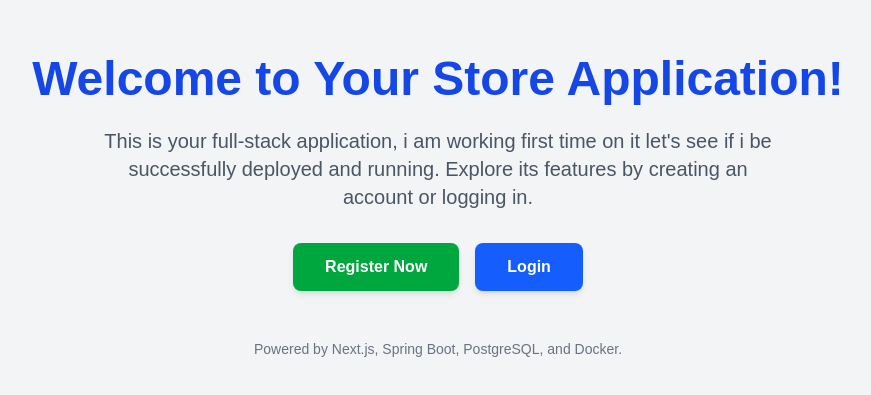
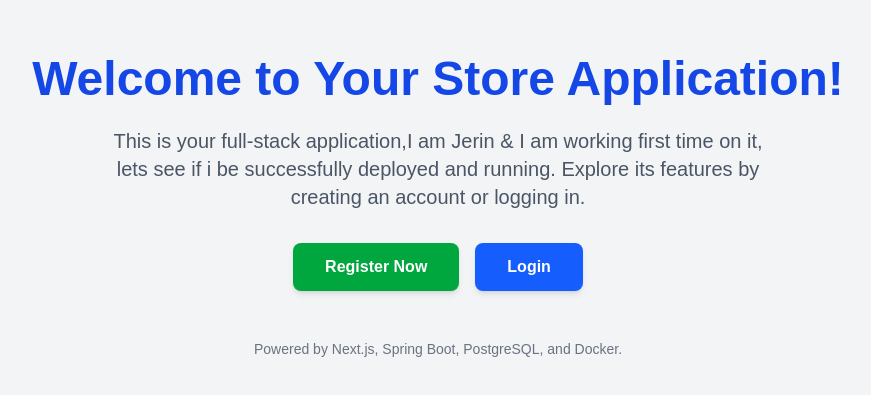
Before and after one commit to nairobi-J/StoreAnything, a Next.js app in the folder frontend/: page / in a window 1280 px wide. Shown: the part 193-588 px from the top of the page, without its empty margins (202-1073 px from the left). Built offline with nearby package versions, Linux system fonts and the light colour scheme.

Commit message:
check if directly github can direct share to live site

```diff
--- a/frontend/app/page.tsx
+++ b/frontend/app/page.tsx
@@ -12,7 +12,7 @@ export default function Home() {
 
       {/* Subtitle/description */}
       <p className="text-xl text-gray-600 mb-8 max-w-2xl animate-fade-in-up">
-        This is your full-stack application, i am working first time on it let's see if i be  successfully deployed and running.
+        This is your full-stack application,I am Jerin & I am working first time on it, lets see if i be  successfully deployed and running.
         Explore its features by creating an account or logging in.
       </p>
 
```
